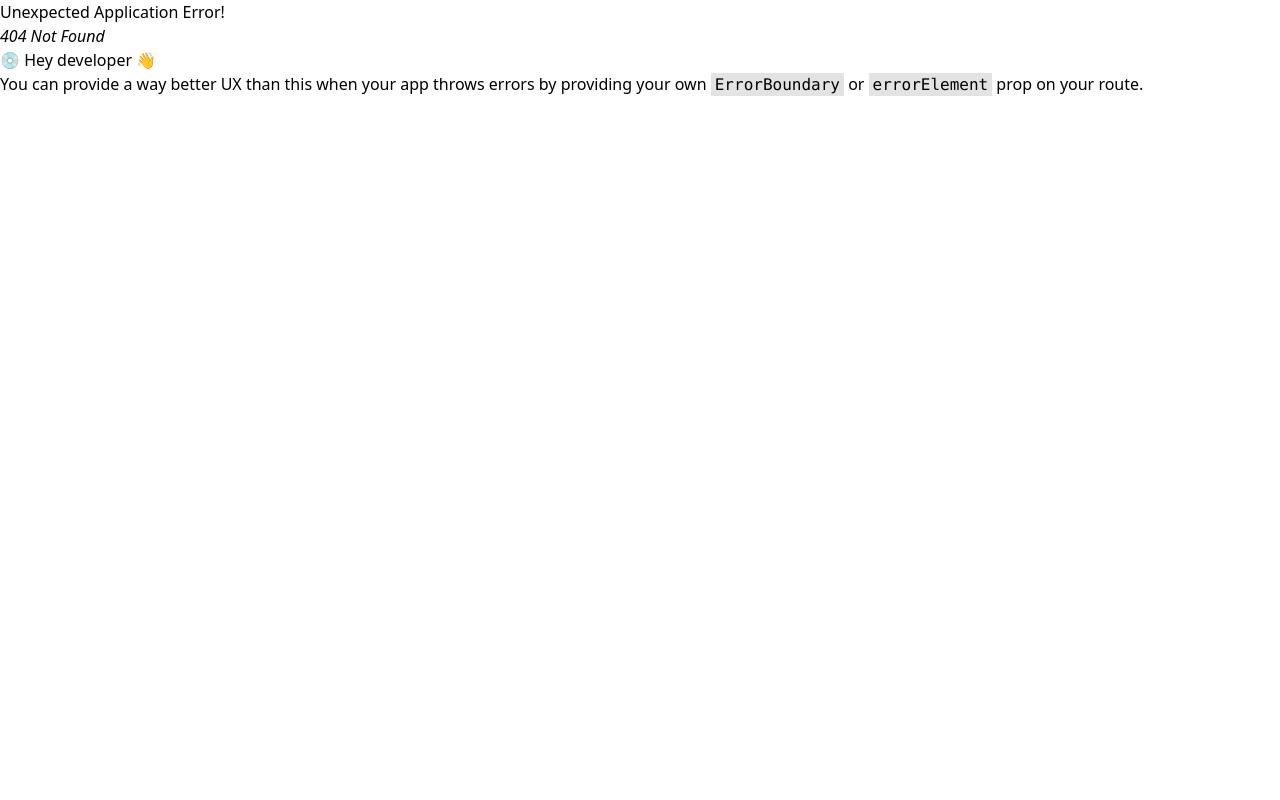
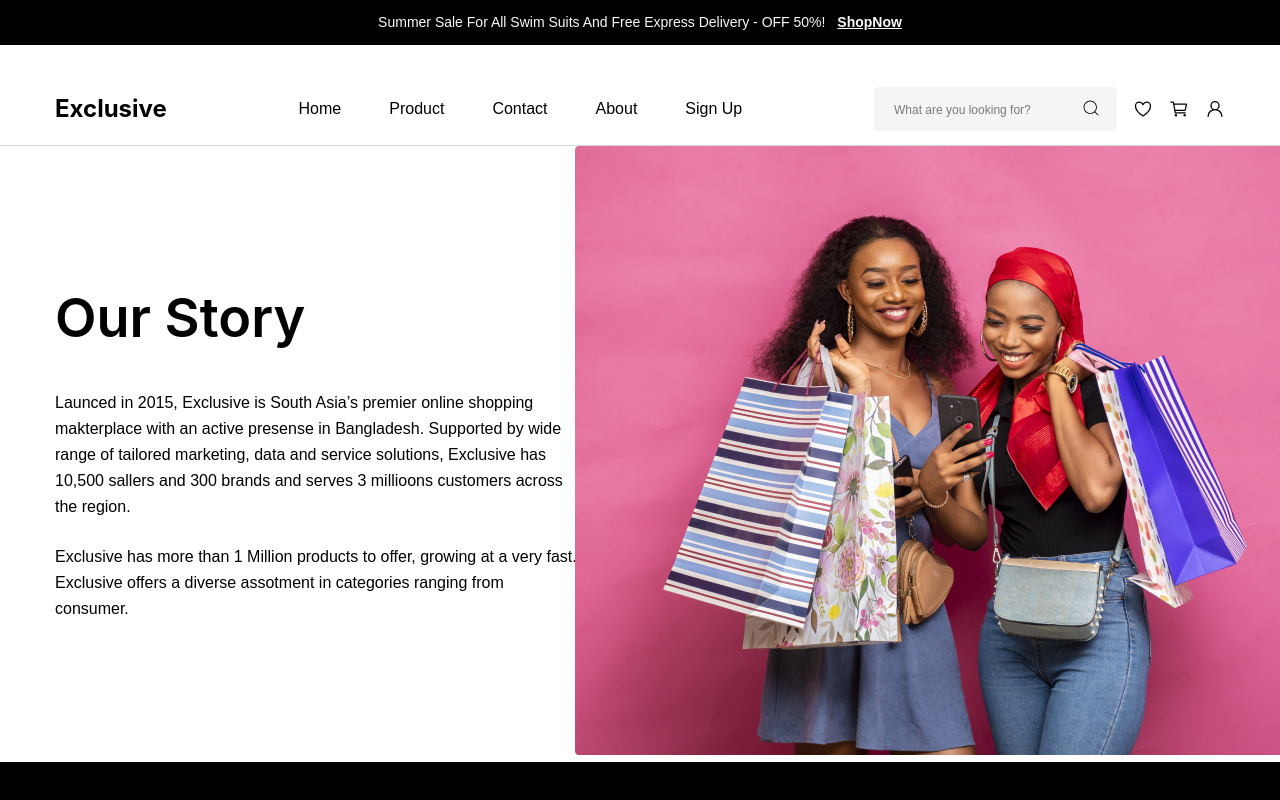
Before and after one commit to mahid76/Exclusive_E-commerce, a React (Vite) app: page /about in a window 1280 px wide. Before the commit this address had no page. Shown: the top 800 px of the page. Built offline with nearby package versions, Linux system fonts and the light colour scheme.

Commit message:
About Our Story Added

```diff
--- /dev/null
+++ b/src/components/AboutPage/AboutOurStory.jsx
@@ -0,0 +1,21 @@
+import React from 'react'
+import aboutStory from "../../assets/aboutStory.png";
+
+const AboutOurStory = () => {
+  return (
+    <div>
+          <div className="max-w-[525px]">
+            <h3 className="font-secondary text-[54px] leading-[64px] tracking-[6%] text-black font-semibold  ">
+              Our Story
+            </h3>
+            <p className="mt-10 mb-6 font-primary leading-[26px] text-black ">Launced in 2015, Exclusive is South Asia’s premier online shopping makterplace with an active presense in Bangladesh. Supported by wide range of tailored marketing, data and service solutions, Exclusive has 10,500 sallers and 300 brands and serves 3 millioons customers across the region. </p>
+            <p className="font-primary leading-[26px] text-black ">Exclusive has more than 1 Million products to offer, growing at a very fast. Exclusive offers a diverse assotment in categories ranging  from consumer.</p>
+          </div>
+					<div className="absolute top-0 right-0">
+						<img src={aboutStory} alt="" />
+					</div>
+				</div>
+  )
+}
+
+export default AboutOurStory
--- a/src/components/Layout/Container.jsx
+++ b/src/components/Layout/Container.jsx
@@ -2,7 +2,7 @@ import React from 'react'
 
 const Container = ({children}) => {
   return (
-    <div className=' w-[1170px] mx-auto relative '>
+    <div className=' w-[1170px] mx-auto  '>
       {children}
     </div>
   )
--- a/src/main.jsx
+++ b/src/main.jsx
@@ -7,6 +7,7 @@ import Home from "./pages/Home";
 import Products from "./pages/Products";
 import ProductDetails from "./pages/ProductDetails";
 import Cart from "./pages/Cart";
+import About from "./pages/About";
 
 const router = createBrowserRouter([
 	{
@@ -17,6 +18,7 @@ const router = createBrowserRouter([
 			{ path: "/products", Component: Products },
 			{ path: "/products/:id", Component: ProductDetails },
 			{ path: "/cart", Component: Cart },
+			{ path: "/about", Component: About },
 		],
 	},
 ]);
--- /dev/null
+++ b/src/pages/About.jsx
@@ -0,0 +1,16 @@
+import AboutOurStory from "../components/AboutPage/AboutOurStory";
+import Container from "../components/Layout/Container";
+
+const About = () => {
+	return (
+		<div className="py-[140px] relative">
+			<Container>
+				<div>
+          <AboutOurStory />
+        </div>
+			</Container>
+		</div>
+	);
+};
+
+export default About;
--- a/src/pages/Cart.jsx
+++ b/src/pages/Cart.jsx
@@ -1,6 +1,7 @@
+import CartButton from "../components/CartPage/CartButton";
+import CartDetails from "../components/CartPage/CartDetails";
+import CartTotal from "../components/CartPage/CartTotal";
 import Container from "../components/Layout/Container";
-import CartTotal from "../components/CartPage/CartTotal";
-import CartDetails from "../components/CartPage/CartDetails";
 
 const Cart = () => {
 	return (
@@ -8,7 +9,7 @@ const Cart = () => {
 			<Container>
 				<div>
 					<CartDetails />
-
+					<CartButton />
 					<CartTotal />
 				</div>
 			</Container>
```
Also changed, not shown: src/assets/aboutStory.png (added).
